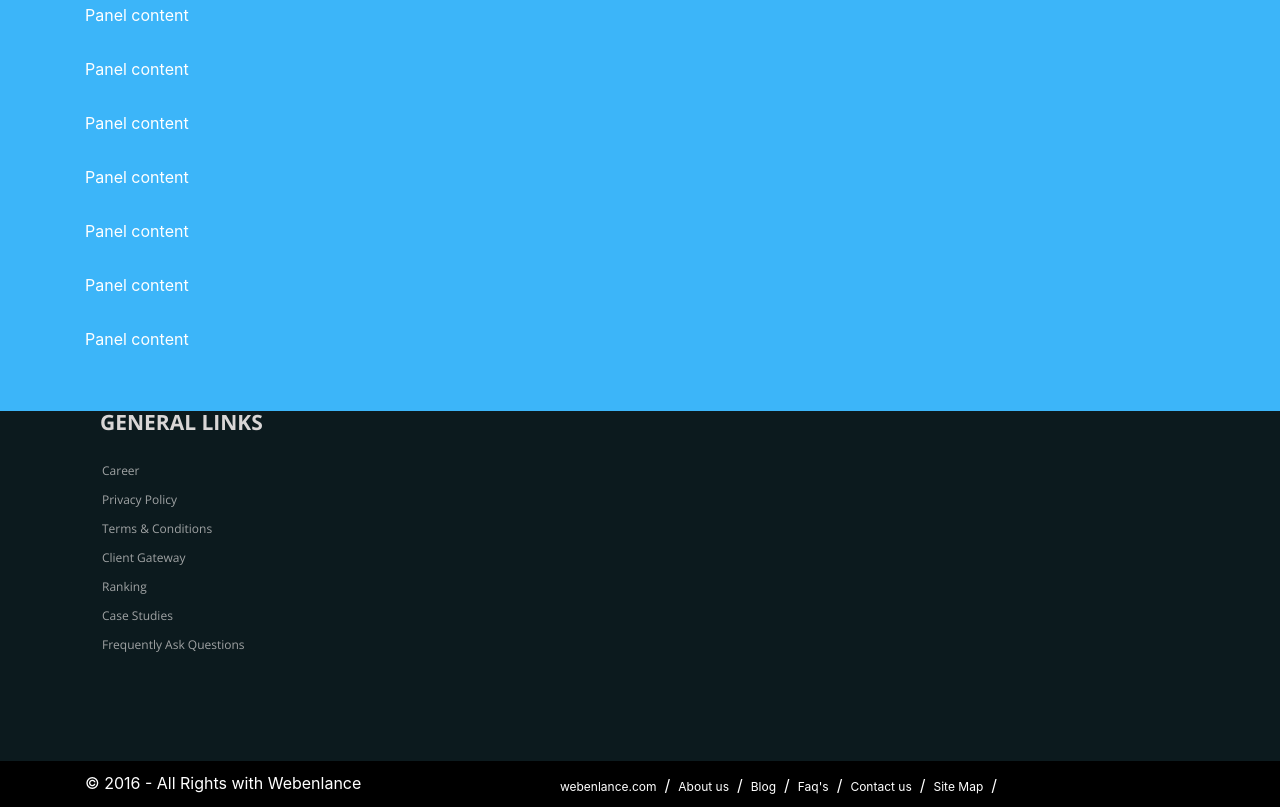
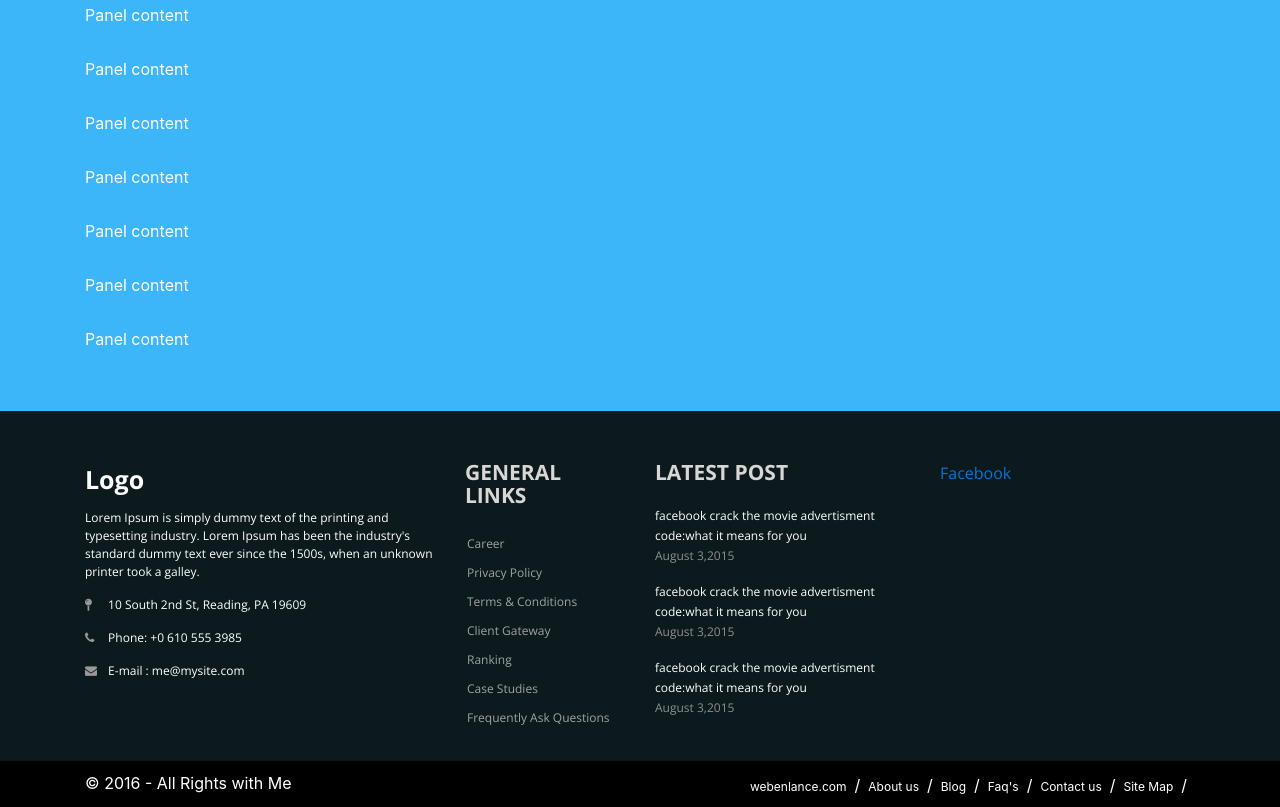
Before and after one commit to km02615/iop-115, a plain HTML site: page index.html in a window 1280 px wide. Shown: the part 2095-2902 px from the top of the page. Drawn offline with nearby package versions, Linux system fonts and the light colour scheme; a script that the page names is missing.

Commit message:
changed footer

```diff
--- a/index.html
+++ b/index.html
@@ -87,8 +87,14 @@
 <footer>
   <div class="container">
     <div class="row">
-      <div class="col-md-4">
-              <div class="col-md-8">
+      <div class="col-md-4 col-sm-6 footerleft">
+        <div class="logofooter">Logo</div>
+        <p>Lorem Ipsum is simply dummy text of the printing and typesetting industry. Lorem Ipsum has been the industry's standard dummy text ever since the 1500s, when an unknown printer took a galley.</p>
+        <p><i class="fa fa-map-pin"></i> 10 South 2nd St, Reading, PA 19609</p>
+        <p><i class="fa fa-phone"></i> Phone: +0 610 555 3985</p>
+        <p><i class="fa fa-envelope"></i> E-mail : me@mysite.com</p>
+      </div>
+      <div class="col-md-2 col-sm-6 paddingtop-bottom">
         <h6 class="heading7">GENERAL LINKS</h6>
         <ul class="footer-ul">
           <li><a href="http://webenlance.com"> Career</a></li>
@@ -100,21 +106,31 @@
           <li><a href="http://webenlance.com"> Frequently Ask Questions</a></li>
         </ul>
       </div>
-
+      <div class="col-md-3 col-sm-6 paddingtop-bottom">
+        <h6 class="heading7">LATEST POST</h6>
+        <div class="post">
+          <p>facebook crack the movie advertisment code:what it means for you <span>August 3,2015</span></p>
+          <p>facebook crack the movie advertisment code:what it means for you <span>August 3,2015</span></p>
+          <p>facebook crack the movie advertisment code:what it means for you <span>August 3,2015</span></p>
+        </div>
+      </div>
+      <div class="col-md-3 col-sm-6 paddingtop-bottom">
+        <div class="fb-page" data-href="https://www.facebook.com/facebook" data-tabs="timeline" data-height="300" data-small-header="false" style="margin-bottom:15px;" data-adapt-container-width="true" data-hide-cover="false" data-show-facepile="true">
+          <div class="fb-xfbml-parse-ignore">
+            <blockquote cite="https://www.facebook.com/facebook"><a href="https://www.facebook.com/facebook">Facebook</a></blockquote>
+          </div>
         </div>
       </div>
     </div>
   </div>
 </footer>
-<!--footer start from here-->
-
 <div class="copyright">
   <div class="container">
     <div class="row">
       <div class="col-md-4">
-        <p>© 2016 - All Rights with Webenlance</p>
+        <p>© 2016 - All Rights with Me</p>
       </div>
-      <div class="col-md-6">
+      <div class="col-md-8">
         <ul class="bottom_ul">
           <li><a href="http://webenlance.com">webenlance.com</a></li>
           <li><a href="http://webenlance.com">About us</a></li>
@@ -126,11 +142,7 @@
       </div>
     </div>
   </div>
-  <!-- /footer -->
-
-</div>
-<!-- /#wrapper -->
-
+  </div>
 <script src="https://cdnjs.cloudflare.com/ajax/libs/jquery/3.3.1/jquery.min.js" integrity="sha256-FgpCb/KJQlLNfOu91ta32o/NMZxltwRo8QtmkMRdAu8=" crossorigin="anonymous"></script>
 <script src="https://cdnjs.cloudflare.com/ajax/libs/popper.js/1.12.9/umd/popper.min.js" integrity="sha384-ApNbgh9B+Y1QKtv3Rn7W3mgPxhU9K/ScQsAP7hUibX39j7fakFPskvXusvfa0b4Q" crossorigin="anonymous"></script>
 <script src="https://npmcdn.com/tether@1.2.4/dist/js/tether.min.js"></script>
```
